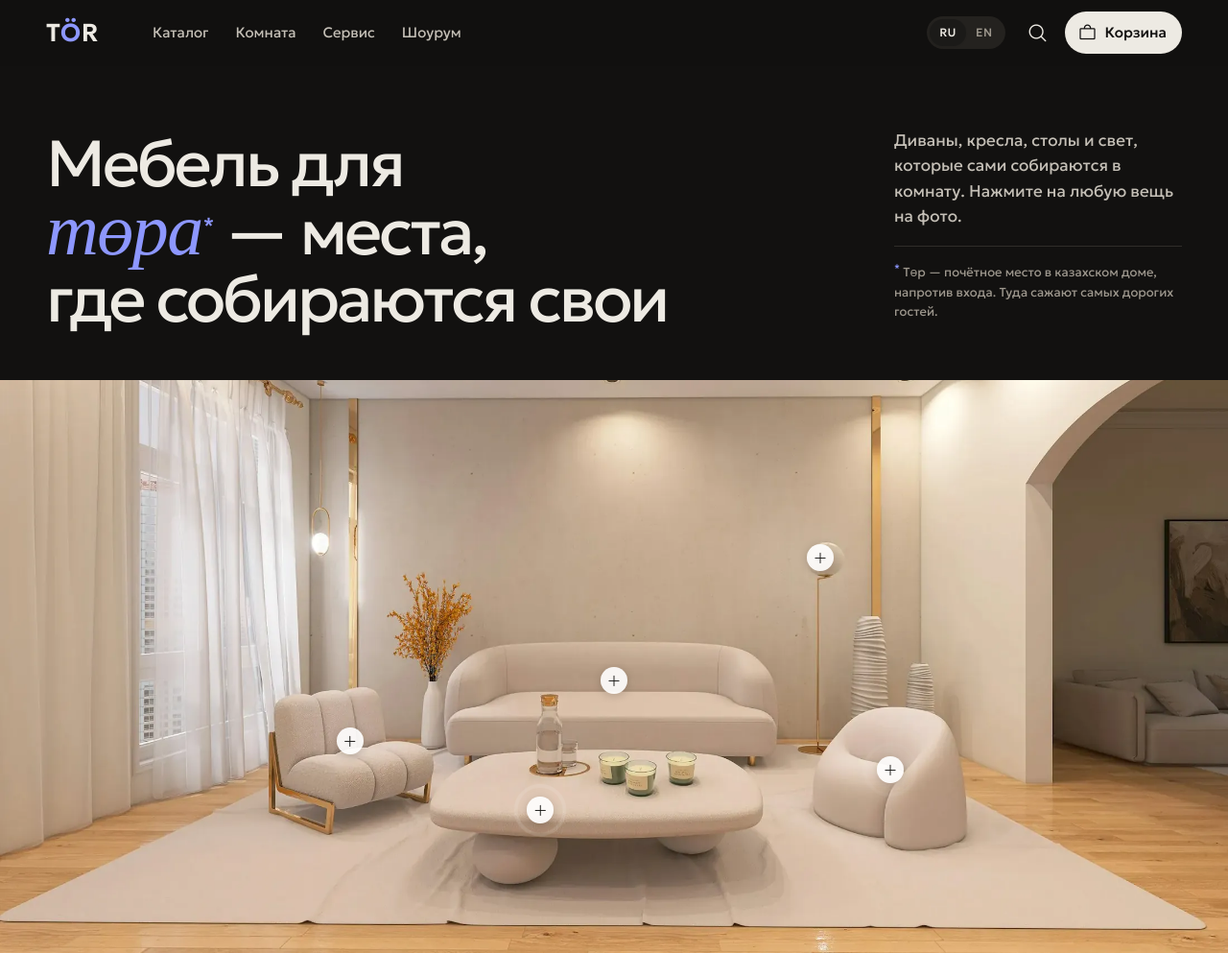
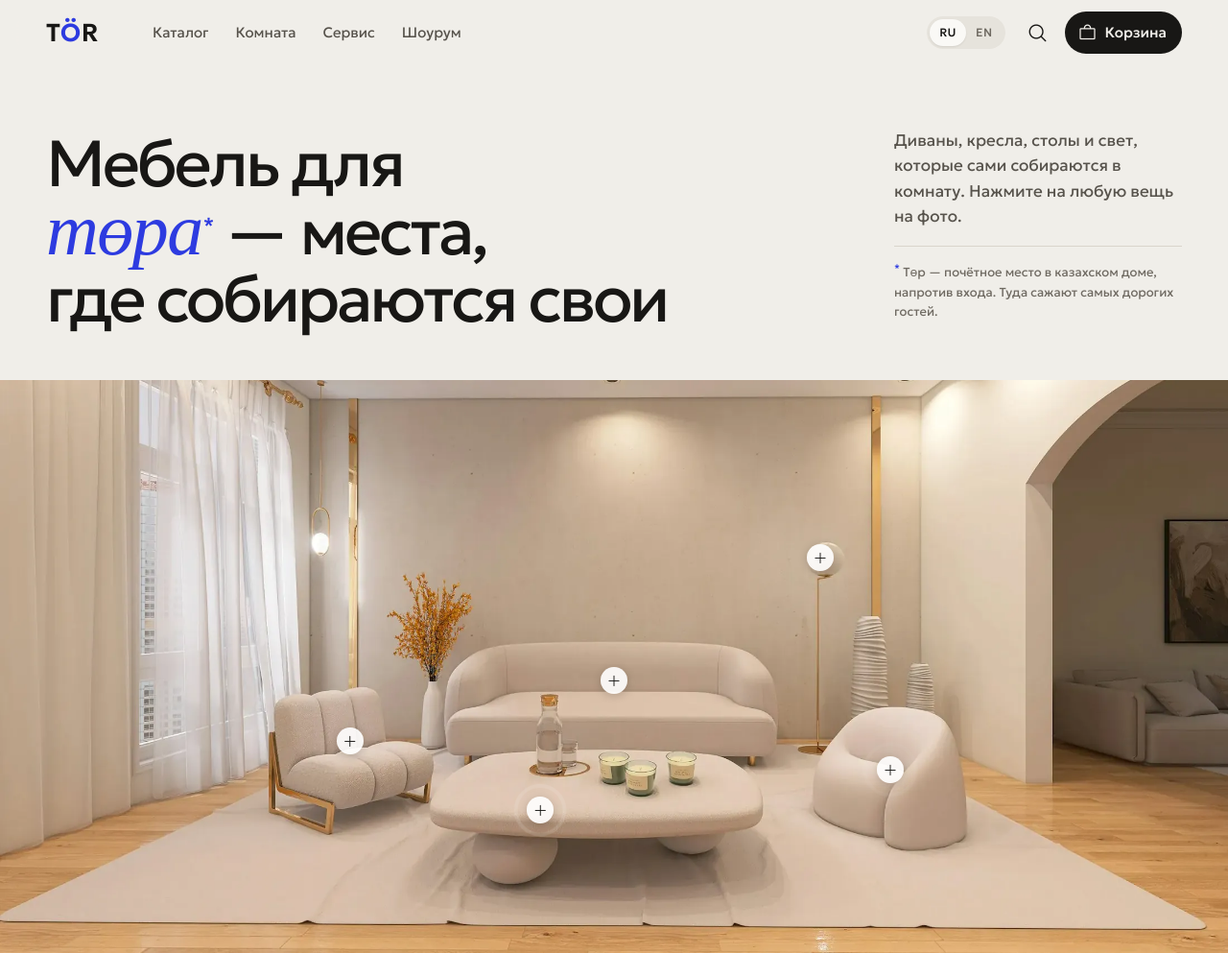
Before and after one commit to djeda1/tor, a plain HTML site: page index.html in a window 1280 px wide. Shown: the top 993 px of the page at 96% size. Drawn offline with nearby package versions, Linux system fonts and the dark colour scheme.

Commit message:
Deploy 2026-10-06 11:55
Co-Authored-By: Claude Opus 5.5 <noreply@anthropic.com>

```diff
--- a/css/style.css
+++ b/css/style.css
@@ -22,14 +22,6 @@
   --r: 14px;
   --ease: cubic-bezier(.2, .7, .2, 1);
   color-scheme: light;
-}
-@media (prefers-color-scheme: dark) {
-  :root:not([data-theme="light"]) {
-    --bg: #121110; --surface: #1B1A18; --tint: #24221F; --ink: #EDEAE3; --ink-2: #C4BFB6; --muted: #9D978D;
-    --line: #2F2D29; --accent: #8D97FF; --accent-ink: #0E1030; --accent-soft: #23264A;
-    --ok: #6CC08A; --warn: #E0A458; --bad: #F07A70; --shadow: 0 1px 2px rgb(0 0 0 / .4), 0 16px 40px -12px rgb(0 0 0 / .6);
-    color-scheme: dark;
-  }
 }
 :root[data-theme="dark"] {
   --bg: #121110; --surface: #1B1A18; --tint: #24221F; --ink: #EDEAE3; --ink-2: #C4BFB6; --muted: #9D978D;
--- a/index.html
+++ b/index.html
@@ -5,8 +5,8 @@
   <meta name="viewport" content="width=device-width, initial-scale=1, viewport-fit=cover">
   <title>ТӨР · мебель и свет в Алматы</title>
   <meta name="description" content="ТӨР — мебель и свет для дома в Алматы. Диваны, кресла, столы, кровати и хранение. Каталог с ценами и наличием, доставка и сборка. Концепт сайта.">
-  <meta name="theme-color" content="#F0EEE9" media="(prefers-color-scheme: light)">
-  <meta name="theme-color" content="#121110" media="(prefers-color-scheme: dark)">
+  <meta name="theme-color" content="#F0EEE9">
+  <meta name="color-scheme" content="light">
   <meta name="robots" content="noindex, nofollow">
   <link rel="alternate" hreflang="ru" href="./">
   <link rel="alternate" hreflang="en" href="en/">
```
Also changed, not shown: admin/index.html (+2 -2 lines), en/admin/index.html (+2 -2 lines), en/index.html (+2 -2 lines).
